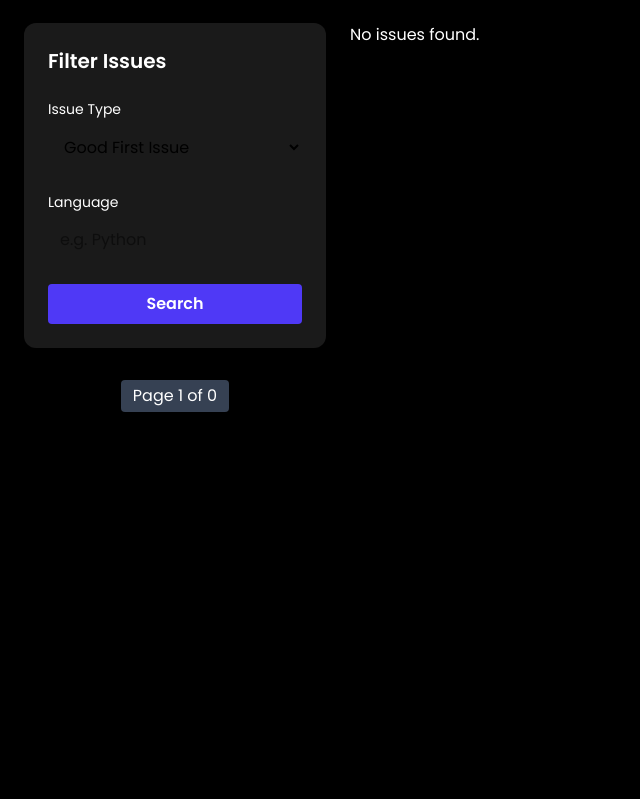
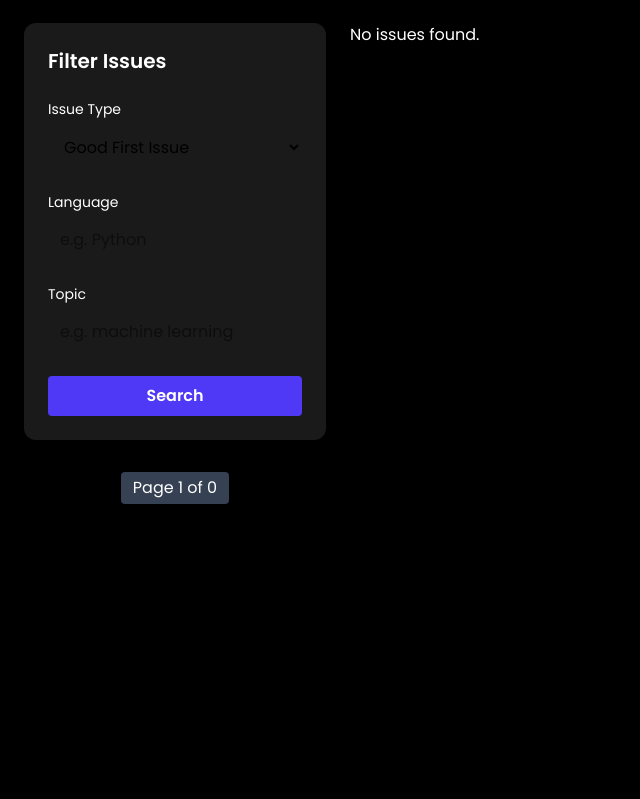
Before and after one commit to DaleStack/Beacon, a Django app: page /dashboard/ in a window 1280 px wide. Shown: the part 90-889 px from the top of the page, without its empty margins (0-640 px from the left). Run offline with Django 5.2, Linux system fonts and the light colour scheme; the visitor is signed in with stand-in values (Sample User, id 1); data that the repository does not hold is empty; style sheets or scripts are compiled from the project's sources; some libraries are stand-ins or nearby versions.

Commit message:
feat: added optional topic input

```diff
--- a/core/templates/core/const/searchbar.html
+++ b/core/templates/core/const/searchbar.html
@@ -7,8 +7,8 @@
     <div>
       <label for="label" class="block text-sm mb-2">Issue Type</label>
       <select id="label" name="label" class="w-full rounded px-3 py-2 text-black">
-        <option value="good-first-issue">Good First Issue</option>
-        <option value="help-wanted">Help Wanted</option>
+        <option value="good-first-issue" {% if request.GET.label == "good-first-issue" %}selected{% endif %}>Good First Issue</option>
+        <option value="help-wanted" {% if request.GET.label == "help-wanted" %}selected{% endif %}>Help Wanted</option>
       </select>
     </div>
 
@@ -16,7 +16,14 @@
     <div>
       <label for="language" class="block text-sm mb-2">Language</label>
       <input type="text" id="language" name="language" placeholder="e.g. Python"
-             class="w-full rounded px-3 py-2 text-black" />
+             value="{{ request.GET.language }}" class="w-full rounded px-3 py-2 text-black" />
+    </div>
+
+    <!-- Topic Search -->
+    <div>
+      <label for="topic" class="block text-sm mb-2">Topic</label>
+      <input type="text" id="topic" name="topic" placeholder="e.g. machine learning"
+             value="{{ request.GET.topic }}" class="w-full rounded px-3 py-2 text-black" />
     </div>
 
     <!-- Submit -->
@@ -26,15 +33,16 @@
     </button>
   </form>
 
+  <!-- Pagination -->
   <div class="mt-8 flex justify-center items-center gap-3 text-white">
     {% if current_page > 1 %}
-        <a href="?page={{ current_page|add:-1 }}{% if request.GET.label %}&label={{ request.GET.label }}{% endif %}{% if request.GET.language %}&language={{ request.GET.language }}{% endif %}" class="px-3 py-1 bg-gray-800 rounded hover:bg-gray-700">Previous</a>
+        <a href="?page={{ current_page|add:-1 }}{% if request.GET.label %}&label={{ request.GET.label }}{% endif %}{% if request.GET.language %}&language={{ request.GET.language }}{% endif %}{% if request.GET.topic %}&topic={{ request.GET.topic }}{% endif %}" class="px-3 py-1 bg-gray-800 rounded hover:bg-gray-700">Previous</a>
     {% endif %}
 
     <span class="px-3 py-1 bg-gray-700 rounded">Page {{ current_page }} of {{ last_page }}</span>
 
     {% if current_page < last_page %}
-        <a href="?page={{ current_page|add:1 }}{% if request.GET.label %}&label={{ request.GET.label }}{% endif %}{% if request.GET.language %}&language={{ request.GET.language }}{% endif %}" class="px-3 py-1 bg-gray-800 rounded hover:bg-gray-700">Next</a>
+        <a href="?page={{ current_page|add:1 }}{% if request.GET.label %}&label={{ request.GET.label }}{% endif %}{% if request.GET.language %}&language={{ request.GET.language }}{% endif %}{% if request.GET.topic %}&topic={{ request.GET.topic }}{% endif %}" class="px-3 py-1 bg-gray-800 rounded hover:bg-gray-700">Next</a>
     {% endif %}
-    </div>
+  </div>
 </div>
--- a/core/views.py
+++ b/core/views.py
@@ -31,11 +31,14 @@
 
     label = request.GET.get("label", "good-first-issue")
     language = request.GET.get("language")
+    topic = request.GET.get("topic", "")
     page = request.GET.get("page", 1)
 
     query = f"label:{label} state:open"
     if language:
         query += f" language:{language}"
+    if topic:
+        query += f" {topic} in:title,body"
 
     issues_url = "https://api.github.com/search/issues"
     params = {
@@ -79,6 +82,7 @@
         "cards": cards,
         "current_page": current_page,
         "last_page": last_page,
+        "topic": topic,
     })
 
 
```
